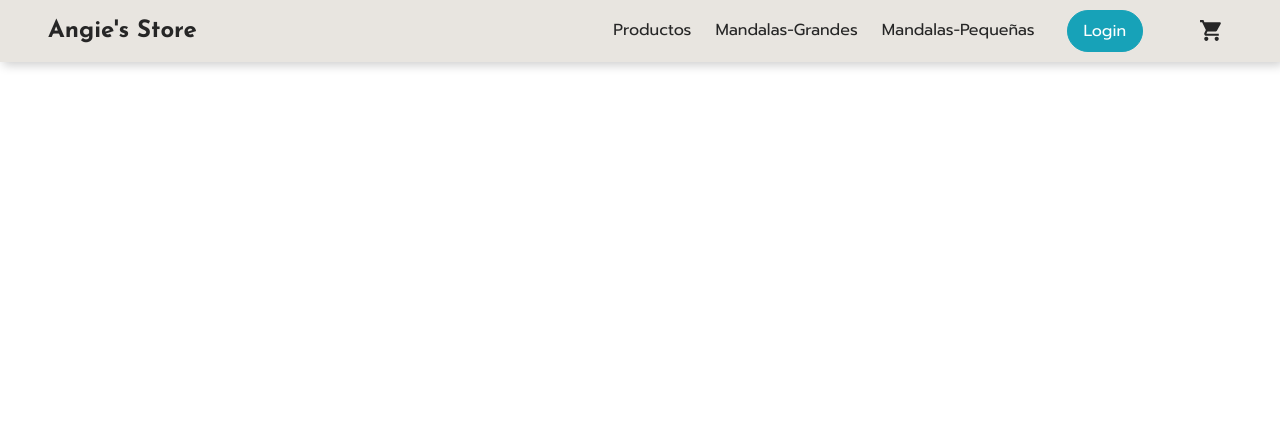
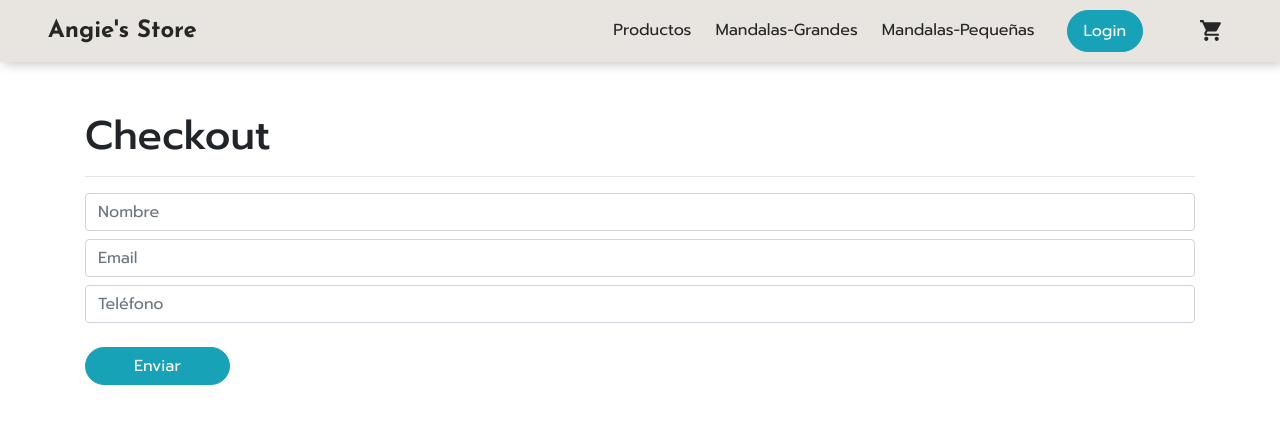
Before and after one commit to Angeles84/Idea-Apellido, a React (Create React App) app: page /checkout in a window 1280 px wide. Shown: the top 424 px of the page. Built offline with nearby package versions, Linux system fonts and the light colour scheme; no server answers.

Commit message:
número de orden

```diff
--- a/src/App.js
+++ b/src/App.js
@@ -7,6 +7,7 @@ import ItemListContainer from './components/ItemListContainer/ItemListContainer.
 import ItemDetailContainer from './components/ItemDetailContainer/ItemDetailContainer';
 import CartView from './components/CartView/CartView';
 import CartContextProvider from './Context/CartContext';
+import Checkout from './components/Checkout/Checkout';
 
 function App() {
   return (
@@ -31,6 +32,9 @@ function App() {
             <Route exact path="/cart">
               <CartView />
             </Route>
+            <Route exact path="/checkout">
+              <Checkout />
+            </Route>
           </Switch>
         </div>
       </Router>
--- a/src/components/CartItem/CartItem.jsx
+++ b/src/components/CartItem/CartItem.jsx
@@ -26,7 +26,7 @@ const CartItem = ({ title, price, imagen, cantidad, id }) => {
                     </div>
                     <div className="col-md-6 col-lg-4 pt-md-5 pr-md-0">
                       <button
-                        className="btn btn-sm btn-danger mt-3 mt-md-0"
+                        className="btn btn-sm rounded-pill btn-danger mt-3 mt-md-0"
                         onClick={() => { removerDelCarrito(id) }}
                       >
                           ELIMINAR
--- a/src/components/CartView/CartView.jsx
+++ b/src/components/CartView/CartView.jsx
@@ -2,8 +2,7 @@ import React, { useContext }  from 'react'
 import './CartView.css'
 import { CartContext } from '../../Context/CartContext'
 import CartItem from '../CartItem/CartItem'
-import { NavLink } from 'react-router-dom'
-import PropTypes from 'prop-types'
+import { NavLink , Link} from 'react-router-dom'
 
 const CartView = () => {
 
@@ -13,7 +12,7 @@ const CartView = () => {
     return <div className="container pt-5">
               <h2 className="mt-5 pt-5">No agregaste mandalas al carrito aún</h2>
               <hr/>
-              <NavLink to="/" className="btn btn-info px-4">Volver</NavLink>
+              <NavLink to="/" className="btn btn-info rounded-pill px-4">Volver</NavLink>
           </div>
   }
 
@@ -34,15 +33,11 @@ const CartView = () => {
     </div>
       <hr/>
     <div className="container mt-4">
-        <button className="btn btn-danger" onClick={vaciarCarrito}>Vaciar carrito</button>
-        <button className="btn btn-info mx-2" onClick={purchase}>Terminar mi compra</button>
+        <button className="btn btn-danger rounded-pill" onClick={vaciarCarrito}>Vaciar carrito</button>
+        <Link to="/checkout" className="btn btn-info rounded-pill mx-2" onClick={purchase}>Terminar mi compra</Link>
     </div>
     </div>
   )
 }
 
-CartView.propTypes = {
-
-}
-
 export default CartView
--- /dev/null
+++ b/src/components/Checkout/Checkout.jsx
@@ -0,0 +1,106 @@
+import React, { useContext } from 'react'
+import { CartContext } from '../../Context/CartContext'
+import { collection, addDoc , Timestamp } from 'firebase/firestore/lite'
+import { db } from '../../firebase/config'
+import {Link} from 'react-router-dom'
+
+
+const Checkout = () => {
+
+  const {cart, totalCompra , vaciarCarrito} = useContext(CartContext)
+  const [orderId , setOrderId] = React.useState(null)
+
+  const [values , setValues] = React.useState({
+    nombre: "",
+    email: "",
+    tel: ""
+  })
+
+  const handleInputChange = (e) => {
+     setValues({
+       ...values,
+       [e.target.name]: e.target.value
+     })
+  }
+
+  const handleSubmit = (e) => {
+    e.preventDefault()
+
+    if(values.nombre === "") {
+      alert("El nombre es requerido")
+      return
+    }
+    if(values.email === "") {
+      alert("El email es requerido")
+      return
+    }
+    if(values.tel === "") {
+      alert("El teléfono es requerido")
+      return
+    }
+    const order = {
+      buyer: values,
+      items: cart,
+      total: totalCompra(),
+      date: Timestamp.fromDate( new Date() )
+    }
+    const orderRef = collection(db , "orders")
+    console.log(cart)
+    addDoc(orderRef , order)
+    .then((resp) => {
+      setOrderId(resp.id)
+      vaciarCarrito()
+    })
+
+  }
+
+  return (
+    <div className="container pt-5 text-left">
+
+      {
+        orderId
+        ? <>
+            <h2 className='mt-5 pt-5'>¡Tu compra fue registrada con éxito!</h2>
+            <hr />
+            <p>Tu número de orden es: <b>{orderId}</b></p>
+            <Link to="/" className="btn btn-info rounded-pill px-5 mt-4">Volver</Link>
+          </>
+        : <>
+            <h1 className='mt-5 pt-3'>Checkout</h1>
+            <hr />
+            <form onSubmit={handleSubmit}>
+              <input
+                name="nombre"
+                type="text"
+                className='form-control my-2'
+                placeholder='Nombre'
+                value={values.nombre}
+                onChange={handleInputChange}
+              />
+              <input
+                name="email"
+                type="email"
+                className='form-control my-2'
+                placeholder='Email'
+                value={values.email}
+                onChange={handleInputChange}
+              />
+              <input
+                name="tel"
+                type="tel"
+                className='form-control my-2'
+                placeholder='Teléfono'
+                value={values.tel}
+                onChange={handleInputChange}
+              />
+              <button type='submit' className="btn btn-info rounded-pill mt-3 px-5">Enviar</button>
+            </form>
+          </>
+      }
+
+
+    </div>
+  )
+}
+
+export default Checkout
--- a/src/components/ItemDetail/ItemDetail.jsx
+++ b/src/components/ItemDetail/ItemDetail.jsx
@@ -1,15 +1,12 @@
 import React, {useContext} from 'react'
 import ItemCount from '../ItemCount/ItemCount'
 import './ItemDetail.css'
-import { useHistory } from 'react-router-dom'
 import { CartContext } from '../../Context/CartContext'
 
 const ItemDetail = ({detalle}) => {
 
   const [cantidad, setCantidad] =  React.useState(0)
   const [comprar, setComprar] = React.useState(false)
-
-  const history = useHistory()
 
   const {addItem, agregarCantidad } = useContext(CartContext)
 
@@ -21,7 +18,6 @@ const ItemDetail = ({detalle}) => {
   const handleComprar = () => {
     addItem(detalle, cantidad)
     agregarCantidad(cantidad)
-    //history.push(`/cart`)
   }
 
   return (
--- a/src/components/ItemDetailContainer/ItemDetailContainer.jsx
+++ b/src/components/ItemDetailContainer/ItemDetailContainer.jsx
@@ -1,7 +1,7 @@
 import React , {useEffect} from 'react'
 import {useParams} from 'react-router-dom'
 import ItemDetail from '../ItemDetail/ItemDetail'
-import objetoMandalas from '../../store/productoMandalas.js'
+//import objetoMandalas from '../../store/productoMandalas.js'
 import { db } from '../../firebase/config'
 import { doc, getDoc } from 'firebase/firestore/lite'
 
--- a/src/components/ItemListContainer/ItemListContainer.jsx
+++ b/src/components/ItemListContainer/ItemListContainer.jsx
@@ -2,7 +2,7 @@ import React , {useEffect} from 'react'
 import {useParams} from 'react-router'
 import ItemList from '../ItemList/ItemList'
 import './ItemListContainer.css'
-import objetoMandalas from '../../store/productoMandalas.js'
+//import objetoMandalas from '../../store/productoMandalas.js'
 import { collection, getDocs, query, where } from 'firebase/firestore/lite'
 import { db } from '../../firebase/config'
 
--- a/src/components/NavBar/NavBar.jsx
+++ b/src/components/NavBar/NavBar.jsx
@@ -6,7 +6,8 @@ import { CartContext } from '../../Context/CartContext'
 
 const NavBar = ({id}) => {
 
-  const {cart} = useContext(CartContext)
+  const {cart } = useContext(CartContext)
+
 
   return (
     <nav className="navbar navbar-expand-lg fixed-top px-3 px-sm-4 px-md-5">
--- a/src/firebase/config.js
+++ b/src/firebase/config.js
@@ -3,12 +3,12 @@ import { getFirestore } from "firebase/firestore/lite"
 
 // Your web app's Firebase configuration
 const firebaseConfig = {
-  apiKey: "AIzaSyAqUpwjt_z4-XHVX_BWLQk7CMVzY_DA940",
+  apiKey: process.env.VUE_APP_API_KEY,
   authDomain: "angie-s-store-d8fd0.firebaseapp.com",
   projectId: "angie-s-store-d8fd0",
   storageBucket: "angie-s-store-d8fd0.appspot.com",
   messagingSenderId: "1016242321101",
-  appId: "1:1016242321101:web:d29d0faf2447d43925db84"
+  appId: process.env.VUE_APP_API_ID
 };
 
 // Initialize Firebase
```
Also changed, not shown: src/components/Checkout/Checkout.css (added), 1 other file (tests, documents, lock files or other folders).
